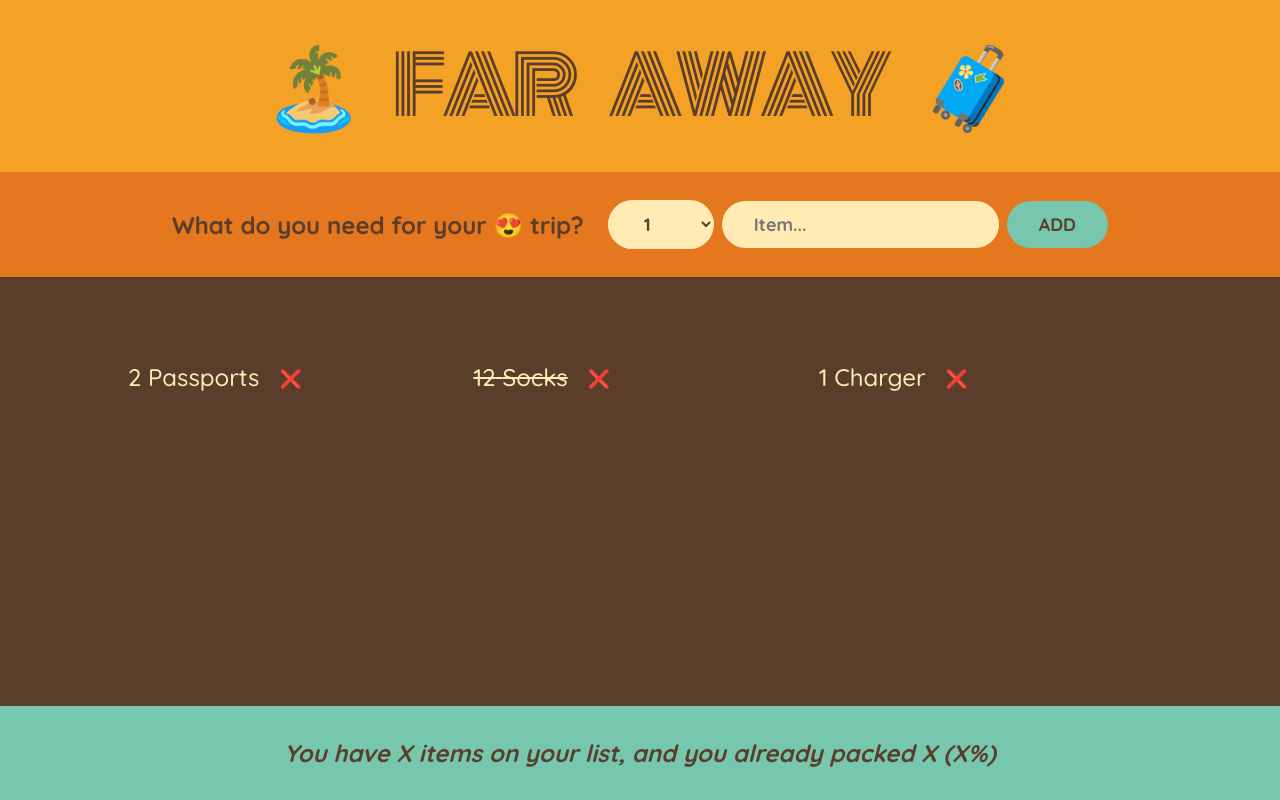
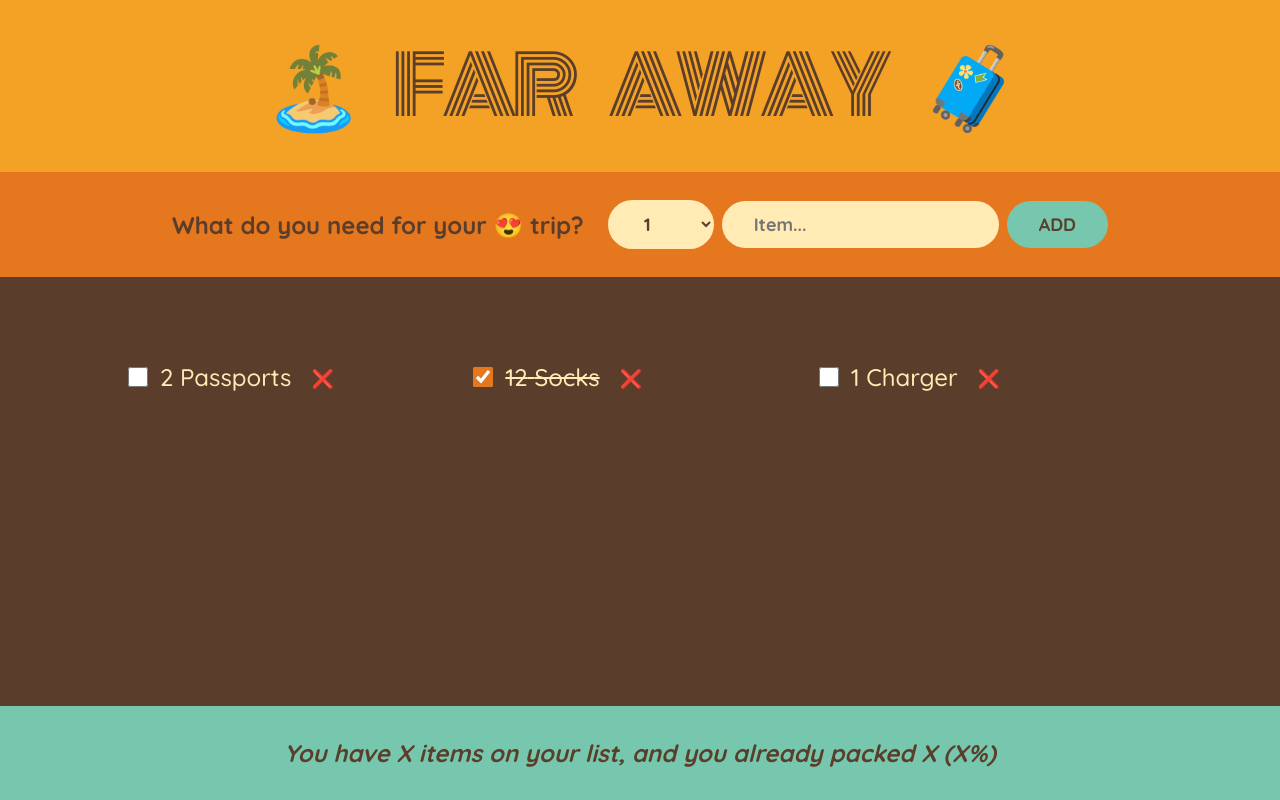
Before and after one commit to cap330/travel-list, a React (Vite) app: page / in a window 1280 px wide. Built offline with nearby package versions, Linux system fonts and the light colour scheme.

Commit message:
081 Updating an Item Complex Immutable Data Operation input type checkbox

```diff
--- a/src/App.jsx
+++ b/src/App.jsx
@@ -15,18 +15,24 @@
 
   function handleAddItems(item) {
     setItems(items => [...items, item]);
-    console.log(items);
+    //console.log(items);
   }
 
   function handleDeleteItem(id) {
     setItems(items => items.filter(item => item.id !== id));
   }
 
+  function handleToggleItem(id) {
+    //console.log(item, '!!!!!!');
+    //setItems(items => items.map(item => ));
+    setItems(items => items.map(item => (item.id === id ? { ...item, packed: !item.packed } : item)));
+  }
+
   return (
     <div className="app">
       <Logo />
       <Form onAddItems={handleAddItems} />
-      <PackingList items={items} onDeleteItem={handleDeleteItem} />
+      <PackingList items={items} onDeleteItem={handleDeleteItem} onToggleItem={handleToggleItem} />
       <Stats />
     </div>
   );
@@ -78,21 +84,30 @@
   );
 }
 
-function PackingList({ items, onDeleteItem }) {
+function PackingList({ items, onDeleteItem, onToggleItem }) {
   return (
     <div className="list">
       <ul className="list">
         {items.map(item => (
-          <Item item={item} key={item.id} onDeleteItem={onDeleteItem} />
+          <Item item={item} key={item.id} onDeleteItem={onDeleteItem} onToggleItem={onToggleItem} />
         ))}
       </ul>
     </div>
   );
 }
 
-function Item({ item, onDeleteItem }) {
+function Item({ item, onDeleteItem, onToggleItem }) {
+  //const [packed, setPacked] = useState(item.packed);
+
+  // function handleChecked() {
+  //   setPacked(!packed);
+
+  //   onToggleItem(item.id);
+  // }
+
   return (
     <li>
+      <input type="checkbox" checked={item.packed} onChange={() => onToggleItem(item.id)} />
       <span style={item.packed ? { textDecoration: 'line-through' } : {}}>
         {item.quantity} {item.description}
       </span>
```
